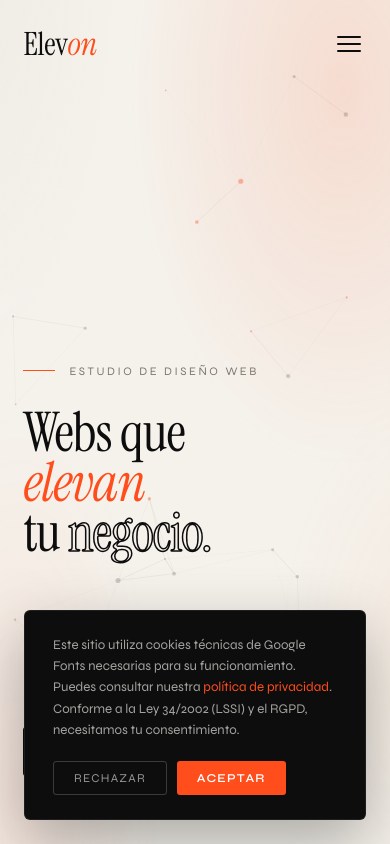
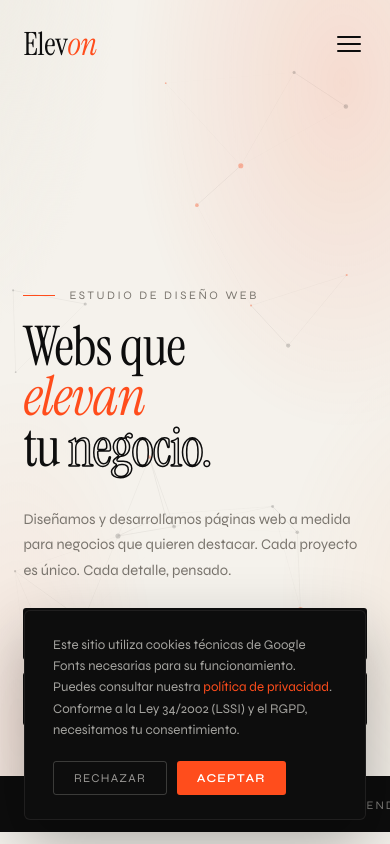
Before and after one commit to danielzhrod/elevon, a Next.js app: page / in a window 390 px wide. Shown: the top 844 px of the page. Built offline with nearby package versions, Linux system fonts and the light colour scheme; no server answers.

Commit message:
Fix mobile hero spacing and button alignment

```diff
--- a/app/globals.css
+++ b/app/globals.css
@@ -520,11 +520,34 @@ footer.main-footer {
 @media (max-width: 640px) {
   .nav-links, .nav-cta { display: none; }
   .hamburger { display: flex; }
+
+  /* Hero — reducir espacio vacío en mobile */
+  #inicio { min-height: 92vh; }
+  .hero-main { padding-top: 90px; padding-bottom: 4vh; }
   .hero-title { font-size: clamp(3.2rem, 14vw, 5rem); }
-  .hero-bottom { flex-direction: column; align-items: flex-start; }
+  .hero-eyebrow { margin-bottom: 18px; }
+
+  /* Hero bottom — centrar y estirar botones */
+  .hero-bottom {
+    flex-direction: column;
+    align-items: stretch;
+    gap: 24px;
+    padding-bottom: 6vh;
+  }
+  .hero-sub { max-width: 100%; }
+  .hero-actions { flex-direction: column; gap: 12px; }
+  .btn-primary, .btn-ghost {
+    text-align: center;
+    white-space: nowrap;
+    padding: 16px 24px;
+    width: 100%;
+    display: block;
+  }
+
   .form-row { grid-template-columns: 1fr; }
   .works-header { flex-direction: column; align-items: flex-start; }
   .clay-toggle { font-size: 1.4rem; padding: 22px 0; }
   .precios-inner { grid-template-columns: 1fr; }
   .footer-legal { align-items: flex-start; }
+  footer.main-footer { flex-direction: column; gap: 24px; }
 }
```
